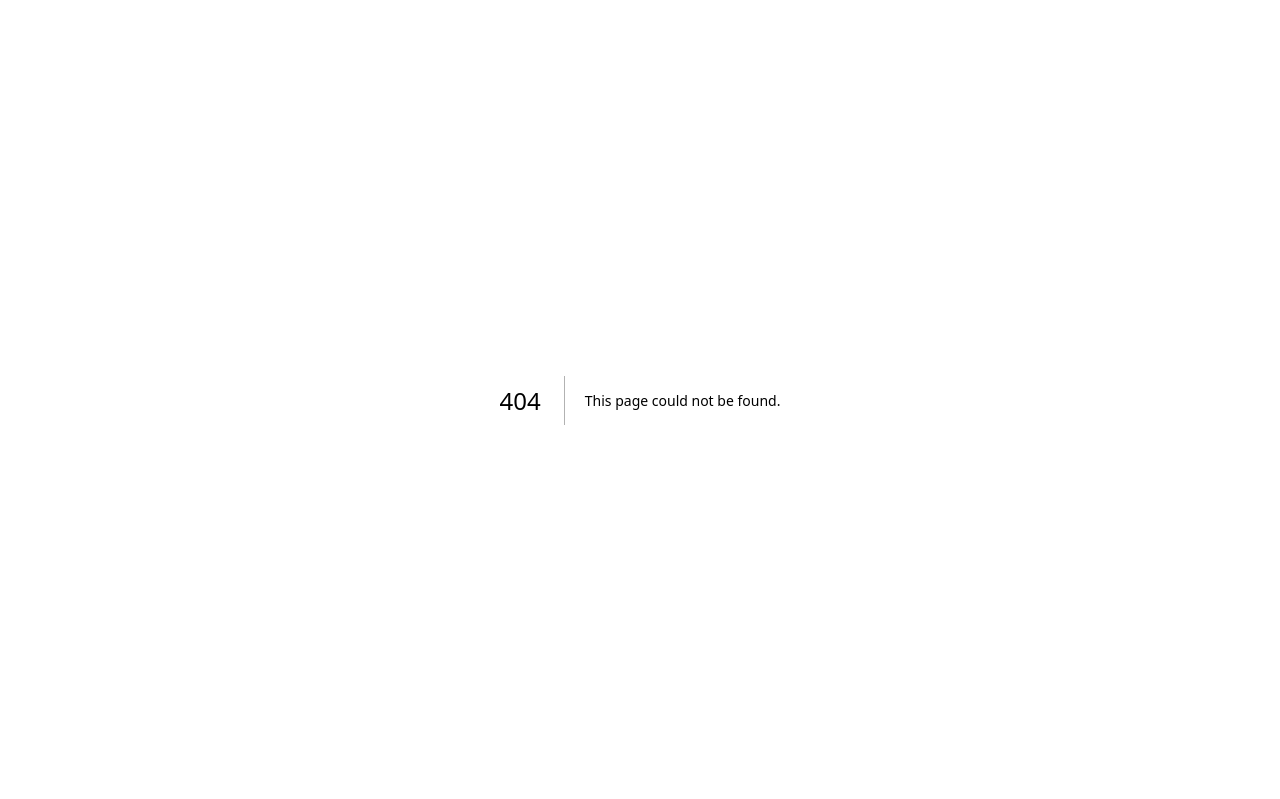
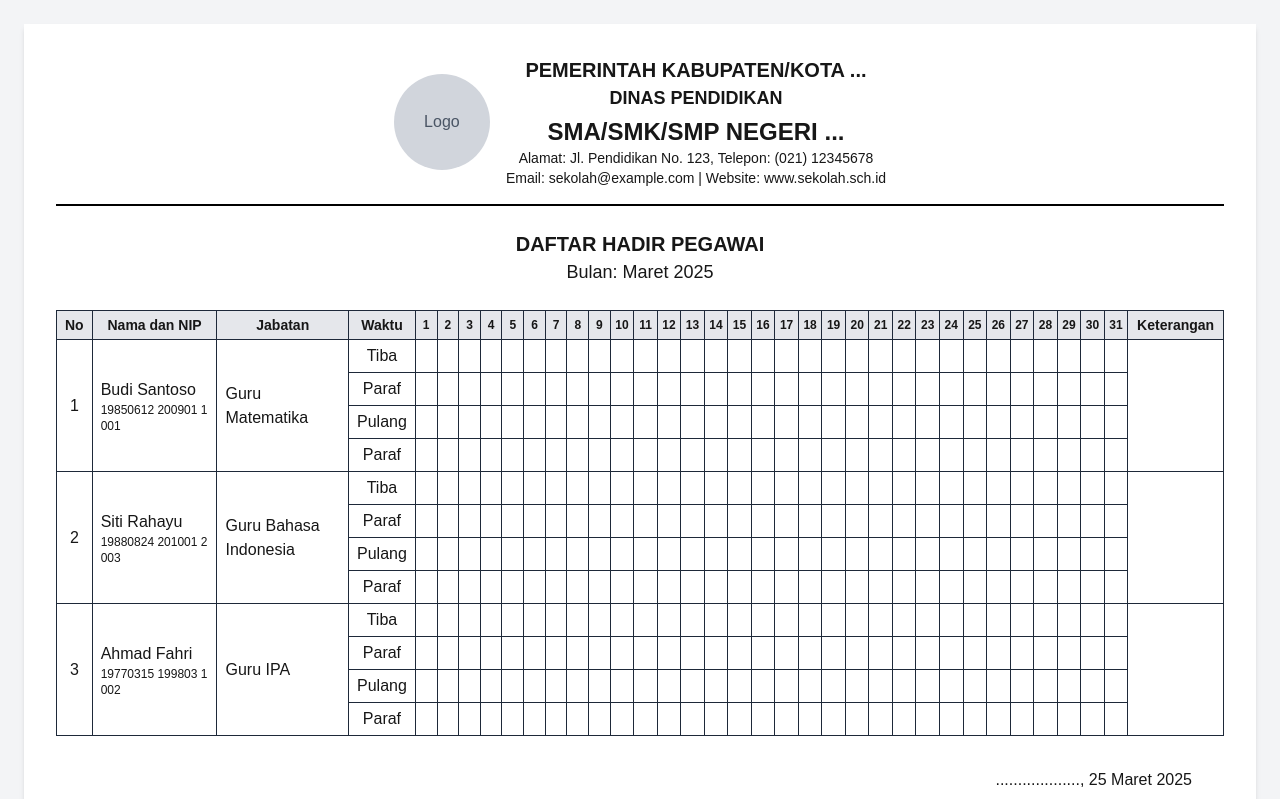
Before and after one commit to GabrielArdy/sigap-frontend, a Next.js app: page /template in a window 1280 px wide. Before the commit this address had no page. Shown: the top 799 px of the page. Built offline with nearby package versions, Linux system fonts and the light colour scheme.

Commit message:
chore: add report template

```diff
--- /dev/null
+++ b/src/app/template/page.jsx
@@ -0,0 +1,150 @@
+'use client';
+import { useState, useEffect } from 'react';
+
+export default function AttendanceReportTemplate() {
+  const [daysInMonth, setDaysInMonth] = useState([]);
+  const [currentMonth, setCurrentMonth] = useState('');
+  const [currentYear, setCurrentYear] = useState('');
+
+  useEffect(() => {
+    // Get current date info
+    const now = new Date();
+    const year = now.getFullYear();
+    const month = now.getMonth();
+
+    // Get days in current month
+    const daysCount = new Date(year, month + 1, 0).getDate();
+    const daysArray = Array.from({ length: daysCount }, (_, i) => i + 1);
+
+    // Format month name in Indonesian
+    const monthNames = [
+      'Januari', 'Februari', 'Maret', 'April', 'Mei', 'Juni',
+      'Juli', 'Agustus', 'September', 'Oktober', 'November', 'Desember'
+    ];
+
+    setDaysInMonth(daysArray);
+    setCurrentMonth(monthNames[month]);
+    setCurrentYear(year);
+  }, []);
+
+  // Sample data for demonstration
+  const employees = [
+    { id: 1, name: 'Budi Santoso', nip: '19850612 200901 1 001', position: 'Guru Matematika' },
+    { id: 2, name: 'Siti Rahayu', nip: '19880824 201001 2 003', position: 'Guru Bahasa Indonesia' },
+    { id: 3, name: 'Ahmad Fahri', nip: '19770315 199803 1 002', position: 'Guru IPA' },
+  ];
+
+  return (
+    <div className="min-h-screen bg-gray-100 p-6">
+      <div className="max-w-7xl mx-auto bg-white shadow-md p-8">
+        {/* Header/Kop */}
+        <div className="text-center border-b-2 border-black pb-4 mb-6">
+          <div className="flex items-center justify-center">
+            <div className="w-24 h-24 mr-4">
+              <div className="w-full h-full bg-gray-300 rounded-full flex items-center justify-center">
+                <span className="text-gray-600">Logo</span>
+              </div>
+            </div>
+            <div>
+              <h1 className="text-xl font-bold uppercase">Pemerintah Kabupaten/Kota ...</h1>
+              <h2 className="text-lg font-bold">DINAS PENDIDIKAN</h2>
+              <h1 className="text-2xl font-bold mt-1">SMA/SMK/SMP NEGERI ...</h1>
+              <p className="text-sm">Alamat: Jl. Pendidikan No. 123, Telepon: (021) 12345678</p>
+              <p className="text-sm">Email: sekolah@example.com | Website: www.sekolah.sch.id</p>
+            </div>
+          </div>
+        </div>
+
+        {/* Report Title */}
+        <div className="text-center mb-6">
+          <h2 className="text-xl font-bold uppercase">DAFTAR HADIR PEGAWAI</h2>
+          <p className="text-lg">Bulan: {currentMonth} {currentYear}</p>
+        </div>
+
+        {/* Attendance Table */}
+        <div className="overflow-x-auto mb-8">
+          <table className="w-full border-collapse border border-gray-800">
+            {/* Table Header */}
+            <thead>
+              <tr className="bg-gray-200">
+                <th rowSpan="2" className="border border-gray-800 px-2 py-1 text-sm align-middle w-8">No</th>
+                <th rowSpan="2" className="border border-gray-800 px-2 py-1 text-sm align-middle w-36">Nama dan NIP</th>
+                <th rowSpan="2" className="border border-gray-800 px-2 py-1 text-sm align-middle w-36">Jabatan</th>
+                <th rowSpan="2" className="border border-gray-800 px-2 py-1 text-sm">Waktu</th>
+                {daysInMonth.map((day) => (
+                  <th key={day} rowSpan="2" className="border border-gray-800 px-1 py-1 text-xs w-6 align-middle">{day}</th>
+                ))}
+                <th rowSpan="2" className="border border-gray-800 px-2 py-1 text-sm align-middle w-24">Keterangan</th>
+              </tr>
+              <tr className="bg-gray-200">
+                {/* Empty row for alignment */}
+              </tr>
+            </thead>
+
+            {/* Table Body */}
+            <tbody>
+              {employees.map((employee) => {
+                // Create 4 rows for each employee
+                const timeLabels = ['Tiba', 'Paraf', 'Pulang', 'Paraf'];
+
+                return timeLabels.map((label, index) => (
+                  <tr key={`${employee.id}-${index}`}>
+                    {/* Only show employee info in the first row */}
+                    {index === 0 ? (
+                      <>
+                        <td rowSpan="4" className="border border-gray-800 px-2 py-1 text-center align-middle">{employee.id}</td>
+                        <td rowSpan="4" className="border border-gray-800 px-2 py-1 align-middle">
+                          <div>{employee.name}</div>
+                          <div className="text-xs">{employee.nip}</div>
+                        </td>
+                        <td rowSpan="4" className="border border-gray-800 px-2 py-1 align-middle">{employee.position}</td>
+                      </>
+                    ) : null}
+
+                    {/* Show appropriate time label for each row */}
+                    <td className="border border-gray-800 px-2 py-1 text-center">{label}</td>
+
+                    {/* Date columns - one cell for each day of the month */}
+                    {daysInMonth.map((day) => (
+                      <td key={day} className="border border-gray-800 px-1 py-1 text-center text-xs"></td>
+                    ))}
+
+                    {/* Only show keterangan in the first row */}
+                    {index === 0 ? (
+                      <td rowSpan="4" className="border border-gray-800 px-2 py-1 align-middle"></td>
+                    ) : null}
+                  </tr>
+                ));
+              })}
+            </tbody>
+          </table>
+        </div>
+
+        {/* Signature Section */}
+        <div className="flex justify-end mt-8 pr-8">
+          <div className="text-center">
+            <p>..................., {currentDate()}</p>
+            <p className="mt-1">Kepala Sekolah</p>
+            <div className="h-20"></div> {/* Space for signature */}
+            <p className="font-bold underline">Nama Kepala Sekolah</p>
+            <p>NIP. 196012121980031001</p>
+          </div>
+        </div>
+      </div>
+    </div>
+  );
+}
+
+// Helper function to get formatted current date
+function currentDate() {
+  const now = new Date();
+  const day = now.getDate();
+  const monthNames = [
+    'Januari', 'Februari', 'Maret', 'April', 'Mei', 'Juni',
+    'Juli', 'Agustus', 'September', 'Oktober', 'November', 'Desember'
+  ];
+  const month = monthNames[now.getMonth()];
+  const year = now.getFullYear();
+
+  return `${day} ${month} ${year}`;
+}
```
